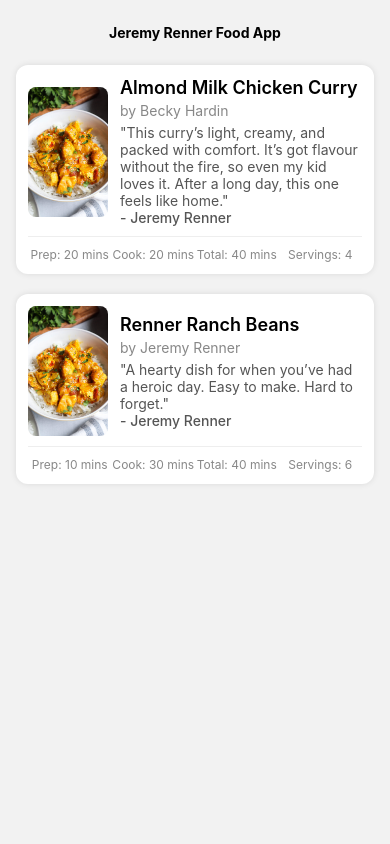
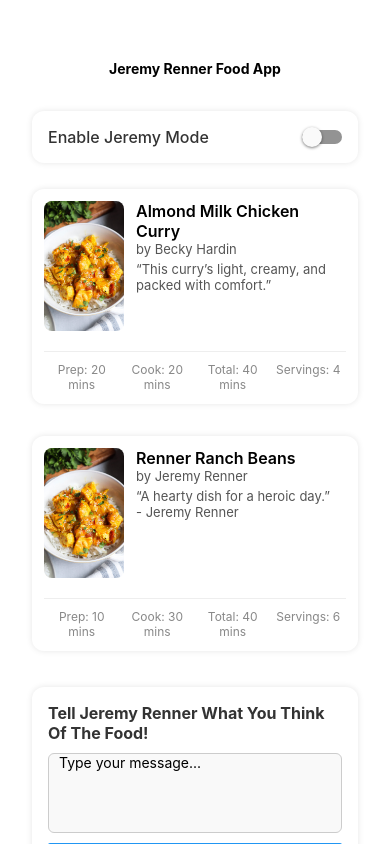
Before and after one commit to joshuarohde/react-native, a React Native app in the folder single-screen-a1/my-app/: screen / in a window 390 px wide. Built offline with nearby package versions, Linux system fonts and the light colour scheme; what react-native-responsive-fontsize would draw is missing.

Commit message:
Added Enable Jeremy Mode and Comments

```diff
--- a/single-screen-a1/my-app/App.js
+++ b/single-screen-a1/my-app/App.js
@@ -4,63 +4,53 @@ import {
   Text,
   View,
   Image,
+  TextInput,
+  Button,
+  Switch,
   TouchableOpacity,
   TouchableWithoutFeedback,
   ScrollView,
   LayoutAnimation,
   Platform,
   UIManager,
+  Alert
 } from 'react-native';
 import { RFValue } from 'react-native-responsive-fontsize';
 import { MaterialIcons } from '@expo/vector-icons';
+import { ImageBackground } from 'react-native';
 
 if (Platform.OS === 'android' && UIManager.setLayoutAnimationEnabledExperimental) {
   UIManager.setLayoutAnimationEnabledExperimental(true);
 }
 
 export default function App() {
+  const [switchValue, setSwitchValue] = useState(false);
+  const [message, setMessage] = useState('');
+  const [expandedCards, setExpandedCards] = useState({});
+  const [dropdownStates, setDropdownStates] = useState({});
+  const [checkboxStates, setCheckboxStates] = useState({});
+
   const recipes = [
     {
       id: '1',
-      // https://www.thecookierookie.com/healthy-almond-milk-chicken-curry-recipe-dairy-free/
       title: 'Almond Milk Chicken Curry',
       author: 'Becky Hardin',
       image: require('./assets/chickencurry.jpg'),
-      quote:
-        '"This curry’s light, creamy, and packed with comfort. It’s got flavour without the fire, so even my kid loves it. After a long day, this one feels like home."',
+      quote: '“This curry’s light, creamy, and packed with comfort.”',
       time: { prep: '20 mins', cook: '20 mins', total: '40 mins', servings: '4' },
       ingredients: [
-        { type: 'title', label: 'For Curry Paste' },
+        { type: 'title', label: 'Curry Paste' },
         { type: 'item', label: '1 onion chopped' },
         { type: 'item', label: '2 cloves garlic' },
-        { type: 'item', label: '1 teaspoon ground ginger' },
-        { type: 'item', label: '1/2 teaspoon ground tumeric' },
-        { type: 'item', label: '1 teaspoon ground cardamom' },
-        { type: 'item', label: '1 teaspoon garam masala' },
-        { type: 'item', label: '11 teaspoon course sea salt' },
-
-
-        { type: 'title', label: 'For Almond Milk Chicken Curry' },
-        { type: 'item', label: '1 tablespoon olive oil divided' },
-        { type: 'item', label: '2 pounds chicken breast cut into 1 inch cubes' },
-        { type: 'item', label: 'Salt and pepper to taste' },
-        { type: 'item', label: 'Curry paste see recipe below' },
-        { type: 'item', label: '6 ounces tomato paste 1 small can' },
-        { type: 'item', label: '1.75 cups almondmilk' },
-        { type: 'item', label: '1/2 teaspoon ground cinnamon' },
-        { type: 'item', label: '1 teaspoon chili powder' },
-        { type: 'item', label: 'white rice for serving' },
-        { type: 'item', label: 'cilantro for serving optional' }
-
-
+        { type: 'title', label: 'Main Ingredients' },
+        { type: 'item', label: '2 chicken breasts' },
+        { type: 'item', label: '1 cup almond milk' },
       ],
-      instructions: ['Place the curry paste ingredients in a food processor and pulse until smooth and combined. Set aside.',
-        'Heat 1/2 tablespoon olive oil in a large saucepan over high heat. Add the chicken and season with salt and pepper to taste. Cook for 3-5 minutes, stirring as you cook. Once golden, remove and set aside.',
-        'Add remaining 1/2 tablespoon olive oil to the saucepan and add curry paste. Stir to combine. Cook for 2 minutes or until fragrant.',
-        'Add the tomato paste, almond milk, ground cinnamon, and chili powder. Stir to combine.',
-        'Return the chicken to the saucepan and stir to coat.',
-        'Reduce heat to medium/low and cook for 30 minutes or until thickened and chicken is fully cooked.',
-        'Serve with white rice and top with cilantro. Enjoy!'
+      instructions: [
+        'Chop the onion and garlic.',
+        'Blend curry paste ingredients.',
+        'Cook chicken and add sauce.',
+        'Simmer and serve with rice.',
       ],
     },
     {
@@ -68,7 +58,8 @@ export default function App() {
       title: 'Renner Ranch Beans',
       author: 'Jeremy Renner',
       image: require('./assets/chickencurry.jpg'),
-      quote: '"A hearty dish for when you’ve had a heroic day. Easy to make. Hard to forget."',
+      quote: `“A hearty dish for a heroic day.”
+- Jeremy Renner`,
       time: { prep: '10 mins', cook: '30 mins', total: '40 mins', servings: '6' },
       ingredients: [
         { type: 'title', label: 'Beans Section' },
@@ -78,13 +69,25 @@ export default function App() {
         { type: 'item', label: 'BBQ sauce' },
         { type: 'item', label: 'Salt, pepper, paprika' }
       ],
-      instructions: ['Sauté onions', 'Add beans and sauce', 'Simmer for 30 minutes', 'Serve hot'],
+      instructions: [
+        'Sauté onions',
+        'Add beans and sauce',
+        'Simmer for 30 minutes',
+        'Serve hot',
+      ],
     },
   ];
 
-  const [expandedCards, setExpandedCards] = useState({});
-  const [dropdownStates, setDropdownStates] = useState({});
-  const [checkboxStates, setCheckboxStates] = useState({});
+  const toggleSwitch = () => setSwitchValue(previous => !previous);
+
+  const handleSendMessage = () => {
+    if (message.trim()) {
+      Alert.alert('Message sent', 'Thanks for telling Jeremy what you think!');
+      setMessage('');
+    } else {
+      Alert.alert('Empty message', 'Please type something before sending.');
+    }
+  };
 
   const toggleCard = (cardId) => {
     LayoutAnimation.configureNext(LayoutAnimation.Presets.easeInEaseOut);
@@ -121,21 +124,19 @@ export default function App() {
   const renderListItem = (item, index, cardId, type) => {
     if (item.type === 'title') {
       return (
-        <Text style={styles.subSectionTitle} key={index}>{item.label}</Text>
+        <TouchableWithoutFeedback key={index} onPress={() => toggleDropdown(cardId, type)}>
+          <Text style={styles.subSectionTitle}>{item.label}</Text>
+        </TouchableWithoutFeedback>
       );
     }
 
     const checked = checkboxStates?.[cardId]?.[type]?.[index];
-
     return (
-      <TouchableWithoutFeedback
-        key={index}
-        onPress={() => toggleDropdown(cardId, type)} // tap anywhere else = close
-      >
+      <TouchableWithoutFeedback key={index} onPress={() => toggleDropdown(cardId, type)}>
         <View style={styles.listItem}>
           <TouchableOpacity
             onPress={(e) => {
-              e.stopPropagation(); // prevent closing if checkbox tapped
+              e.stopPropagation();
               toggleCheckbox(cardId, type, index);
             }}
           >
@@ -145,21 +146,21 @@ export default function App() {
               color={checked ? 'green' : '#aaa'}
             />
           </TouchableOpacity>
-          <Text style={[styles.itemText, checked && { opacity: 0.6 }]}>
-            {item.label}
-          </Text>
+          <Text style={[styles.itemText, checked && { opacity: 0.6 }]}>{item.label}</Text>
         </View>
       </TouchableWithoutFeedback>
     );
   };
 
-
-  return (
-    <ScrollView style={styles.body}>
+  const appContent = (
+    <ScrollView contentContainerStyle={styles.body}>
       <View style={styles.container}>
         <Text style={styles.title}>Jeremy Renner Food App</Text>
       </View>
-
+<View style={styles.darkModeCard}>
+          <Text style={styles.darkModeTitle}>Enable Jeremy Mode</Text>
+          <Switch value={switchValue} onValueChange={toggleSwitch} />
+        </View>
       {recipes.map((recipe) => (
         <TouchableWithoutFeedback key={recipe.id} onPress={() => toggleCard(recipe.id)}>
           <View style={styles.recipeCard}>
@@ -169,7 +170,6 @@ export default function App() {
                 <Text style={styles.recipeTitle}>{recipe.title}</Text>
                 <Text style={styles.creator}>by {recipe.author}</Text>
                 <Text style={styles.descriptions}>{recipe.quote}</Text>
-                <Text style={styles.jeremy}>- Jeremy Renner</Text>
               </View>
             </View>
 
@@ -209,42 +209,75 @@ export default function App() {
                 </TouchableWithoutFeedback>
                 {dropdownStates?.[recipe.id]?.instructions &&
                   recipe.instructions.map((item, index) =>
-                    renderListItem(
-                      { type: 'item', label: item },
-                      index,
-                      recipe.id,
-                      'instructions'
-                    )
+                    renderListItem({ type: 'item', label: item }, index, recipe.id, 'instructions')
                   )}
               </>
             )}
           </View>
         </TouchableWithoutFeedback>
       ))}
+
+      <View style={styles.rennerMessageBox}>
+        <Text style={styles.rennerTitle}>Tell Jeremy Renner What You Think Of The Food!</Text>
+        <TextInput
+          style={styles.input}
+          placeholder="Type your message..."
+          value={message}
+          onChangeText={setMessage}
+          multiline
+        />
+        <Button title="Send Message" onPress={handleSendMessage} />
+      </View>
     </ScrollView>
+  );
+
+  return switchValue ? (
+    <ImageBackground
+      source={require('./assets/jeremy.jpg')}
+      style={styles.backgroundImage}
+      resizeMode="repeat"
+    >
+      {appContent}
+    </ImageBackground>
+  ) : (
+    appContent
   );
 }
 
 const styles = StyleSheet.create({
+  backgroundImage: {
+    flex: 1,
+  },
   container: {
     alignItems: 'center',
     margin: 24,
+    backgroundColor: '#fff',
+    marginTop: 60,
   },
   body: {
-    flex: 1,
-    backgroundColor: '#f2f2f2',
+    flexGrow: 1,
+    paddingBottom: 40,
     paddingHorizontal: 16,
   },
   title: {
-    fontSize: RFValue(20),
+    fontSize: RFValue(18),
     fontWeight: 'bold',
+
+  },
+  switchRow: {
+    flexDirection: 'row',
+    justifyContent: 'space-between',
+    width: '80%',
+    marginBottom: 16,
+  },
+  switchLabel: {
+    fontSize: 14,
   },
   recipeCard: {
-    flexDirection: 'column',
     backgroundColor: '#fff',
     borderRadius: 12,
     padding: 12,
-    marginBottom: 20,
+    margin: 16,
     shadowColor: '#000',
     shadowOpacity: 0.1,
     shadowRadius: 6,
@@ -252,7 +285,7 @@ const styles = StyleSheet.create({
   },
   topRow: {
     flexDirection: 'row',
-    alignItems: 'center',
+    marginBottom: 10,
   },
   imgs: {
     width: 80,
@@ -261,32 +294,25 @@ const styles = StyleSheet.create({
     marginRight: 12,
   },
   recipeTitle: {
-    fontSize: 18,
+    fontSize: 16,
     fontWeight: '600',
+  },
+  creator: {
+    fontSize: 13,
+    color: '#555',
     marginBottom: 4,
   },
-  creator: {
-    fontSize: 14,
+  descriptions: {
+    fontSize: 13,
     color: '#555',
-    opacity: 0.7,
-    paddingBottom: 5,
-  },
-  descriptions: {
-    fontSize: 14,
-    color: '#555',
-  },
-  jeremy: {
-    fontSize: 14,
-    color: '#555',
-    fontWeight: '500',
   },
   timeRow: {
     flexDirection: 'row',
     justifyContent: 'space-between',
-    marginTop: 10,
     borderTopWidth: 1,
     borderTopColor: '#eee',
     paddingTop: 10,
+    marginTop: 10,
   },
   timeText: {
     fontSize: 12,
@@ -297,31 +323,77 @@ const styles = StyleSheet.create({
   dropdownHeader: {
     flexDirection: 'row',
     justifyContent: 'space-between',
-    paddingVertical: 12,
+    paddingVertical: 10,
     borderBottomWidth: 1,
     borderBottomColor: '#eee',
     marginTop: 10,
   },
   dropdownTitle: {
-    fontSize: 16,
+    fontSize: 15,
     fontWeight: '500',
     color: '#333',
   },
   listItem: {
     flexDirection: 'row',
     alignItems: 'center',
-    paddingVertical: 8,
+    paddingVertical: 6,
   },
   itemText: {
-    fontSize: 14,
+    fontSize: 13,
     marginLeft: 10,
-    marginRight: 20,
     color: '#333',
   },
   subSectionTitle: {
-    fontSize: 14,
+    fontSize: 13,
     fontWeight: 'bold',
     color: '#444',
-    marginTop: 10,
+    marginTop: 8,
+  },
+  rennerMessageBox: {
+    backgroundColor: '#fff',
+    padding: 16,
+    borderRadius: 12,
+    marginVertical: 20,
+    marginHorizontal: 16,
+    shadowColor: '#000',
+    shadowOpacity: 0.1,
+    shadowRadius: 6,
+    elevation: 3,
+  },
+  rennerTitle: {
+    fontSize: 16,
+    fontWeight: 'bold',
+    marginBottom: 10,
+    color: '#333',
+  },
+  input: {
+    height: 80,
+    borderColor: '#ccc',
+    borderWidth: 1,
+    borderRadius: 6,
+    paddingHorizontal: 10,
+    marginBottom: 10,
+    textAlignVertical: 'top',
+    fontSize: 14,
+    backgroundColor: '#f9f9f9',
+  },
+  darkModeCard: {
+    backgroundColor: '#fff',
+    padding: 16,
+    borderRadius: 12,
+    marginVertical: 10,
+    marginHorizontal: 16,
+    flexDirection: 'row',
+    justifyContent: 'space-between',
+    alignItems: 'center',
+    shadowColor: '#000',
+    shadowOpacity: 0.1,
+    shadowRadius: 6,
+    elevation: 3,
+  },
+  darkModeTitle: {
+    fontSize: 16,
+    fontWeight: '500',
+    color: '#333',
   },
 });
```
Also changed, not shown: single-screen-a1/my-app/assets/jeremy.jpg (added).
